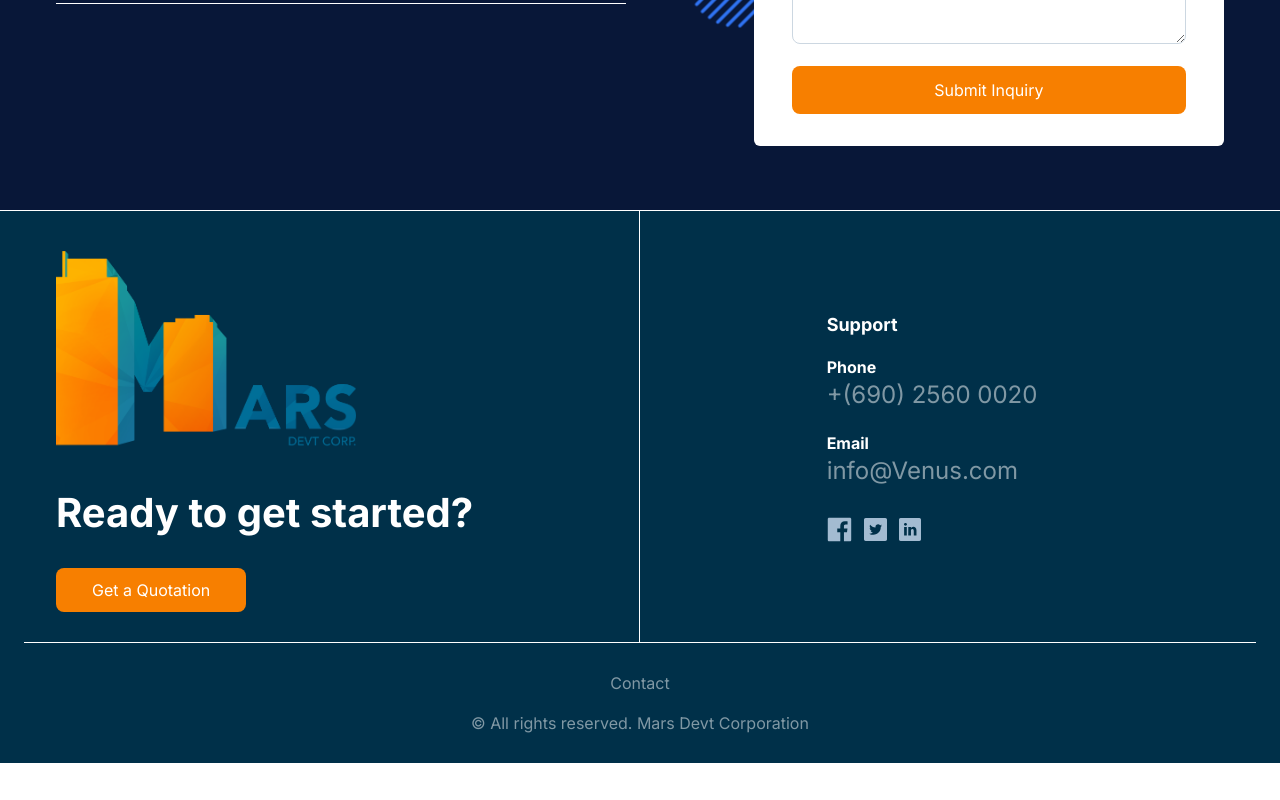
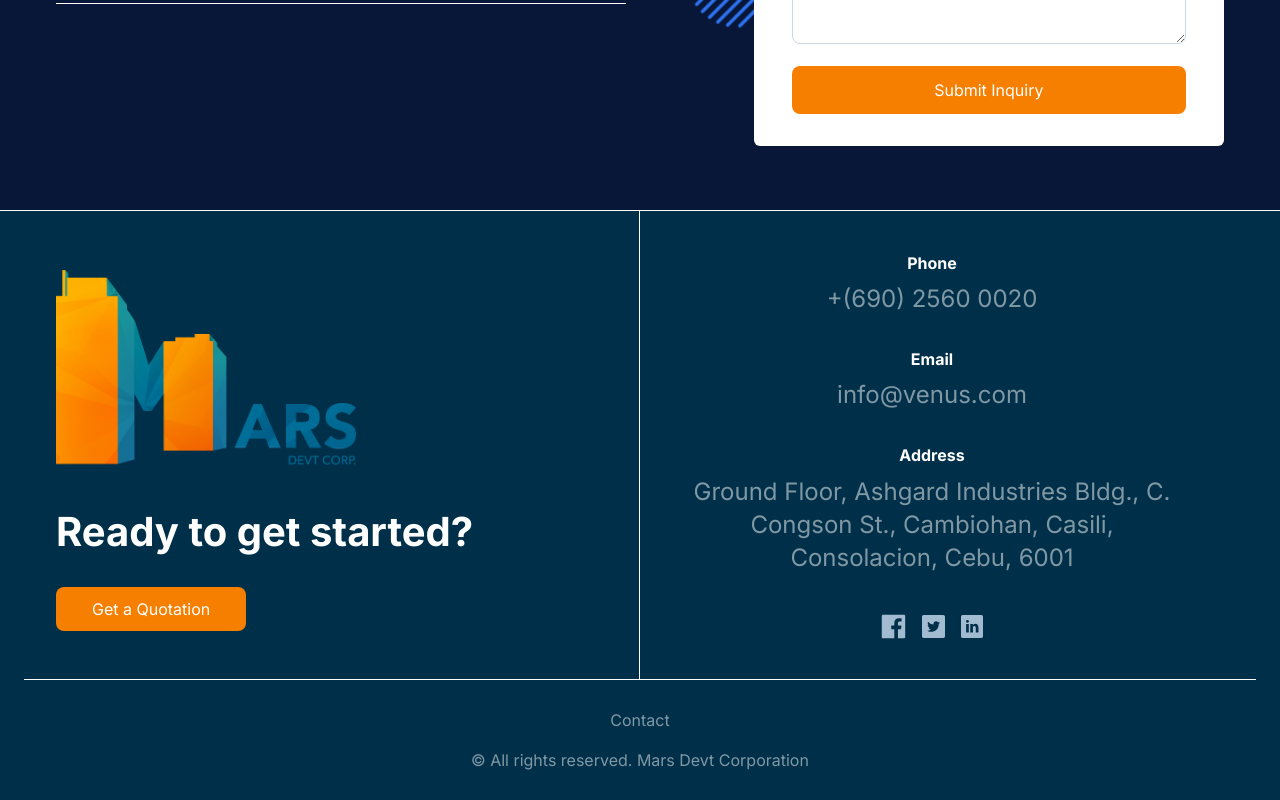
Before and after one commit to Chocomani121/mars_dev_web, a Next.js app: page / in a window 1280 px wide. Shown: the part 5216-6016 px from the top of the page. Before the commit the page ends 5979 px from the top, so only its background shows below. Built offline with nearby package versions, Linux system fonts and the light colour scheme; what i18n-iso-countries would draw is missing.

Commit message:
updated Footer

```diff
--- a/src/components/Layout/Footer/index.tsx
+++ b/src/components/Layout/Footer/index.tsx
@@ -30,29 +30,39 @@ const Footer: FC = () => {
               </Link>
             </div>
           </div>
-          <div className='col-span-1 sm:flex items-center sm:min-h-25 py-10 justify-center shrink-0 border-b sm:border-b-0 border-solid border-dark_border'>
-            <div className='flex flex-col md:items-start items-center'>
-              <span className='text-lg font-bold text-white pb-4 inline-block'>
-                Support
-              </span>
-              <div className='pb-5 sm:block flex'>
+          <div className='col-span-1 flex shrink-0 items-center justify-center border-b border-solid border-dark_border py-10 sm:min-h-25 sm:border-b-0'>
+            <div className='mx-auto flex w-full max-w-lg flex-col items-center gap-8 px-2 text-center'>
+              <div className='flex w-full flex-col items-center gap-2'>
                 <p className='text-base font-bold text-white'>Phone</p>
                 <Link
-                  href='tel:+(690) 2560 0020'
-                  className='text-2xl text-white/50 hover:text-white'>
+                  href='tel:+69025600020'
+                  className='break-all text-2xl text-white/50 hover:text-white'>
                   +(690) 2560 0020
                 </Link>
               </div>
-              <div className='sm:block flex items-center gap-3'>
+              <div className='flex w-full flex-col items-center gap-2'>
                 <p className='text-base font-bold text-white'>Email</p>
                 <Link
                   href='mailto:info@venus.com'
-                  className='text-2xl text-white/50 hover:text-white'>
-                  info@Venus.com
+                  className='break-all text-2xl text-white/50 hover:text-white'>
+                  info@venus.com
                 </Link>
               </div>
-              <div>
-                <ul className='flex items-center gap-3 mt-[1.875rem]'>
+
+              <div className='flex w-full flex-col items-center gap-2'>
+                <p className='text-base font-bold text-white'>Address</p>
+                <a
+                  href='https://www.google.com/maps/search/?api=1&query=Ground+Floor%2C+Ashgard+Industries+Bldg.%2C+C.+Congson+St.%2C+Cambiohan%2C+Casili%2C+Consolacion%2C+Cebu%2C+6001'
+                  target='_blank'
+                  rel='noopener noreferrer'
+                  className='max-w-xl text-xl leading-snug text-white/50 hover:text-white md:text-2xl'>
+                  Ground Floor, Ashgard Industries Bldg., C. Congson St.,
+                  Cambiohan, Casili, Consolacion, Cebu, 6001
+                </a>
+              </div>
+
+              <div className='w-full'>
+                <ul className='mt-2 flex items-center justify-center gap-4'>
                   <li className='group'>
                     <Link href='#' className=''>
                       <svg
```
